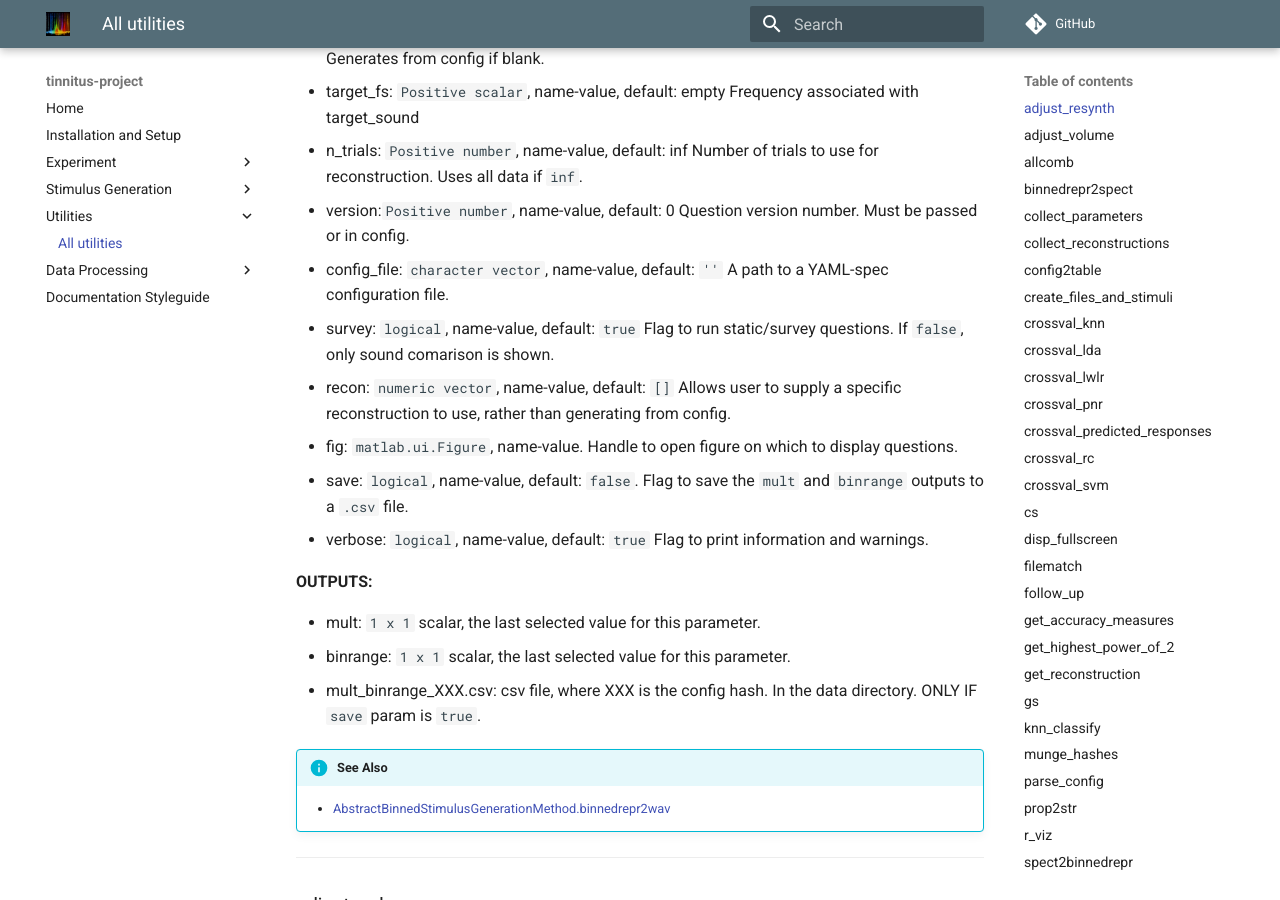
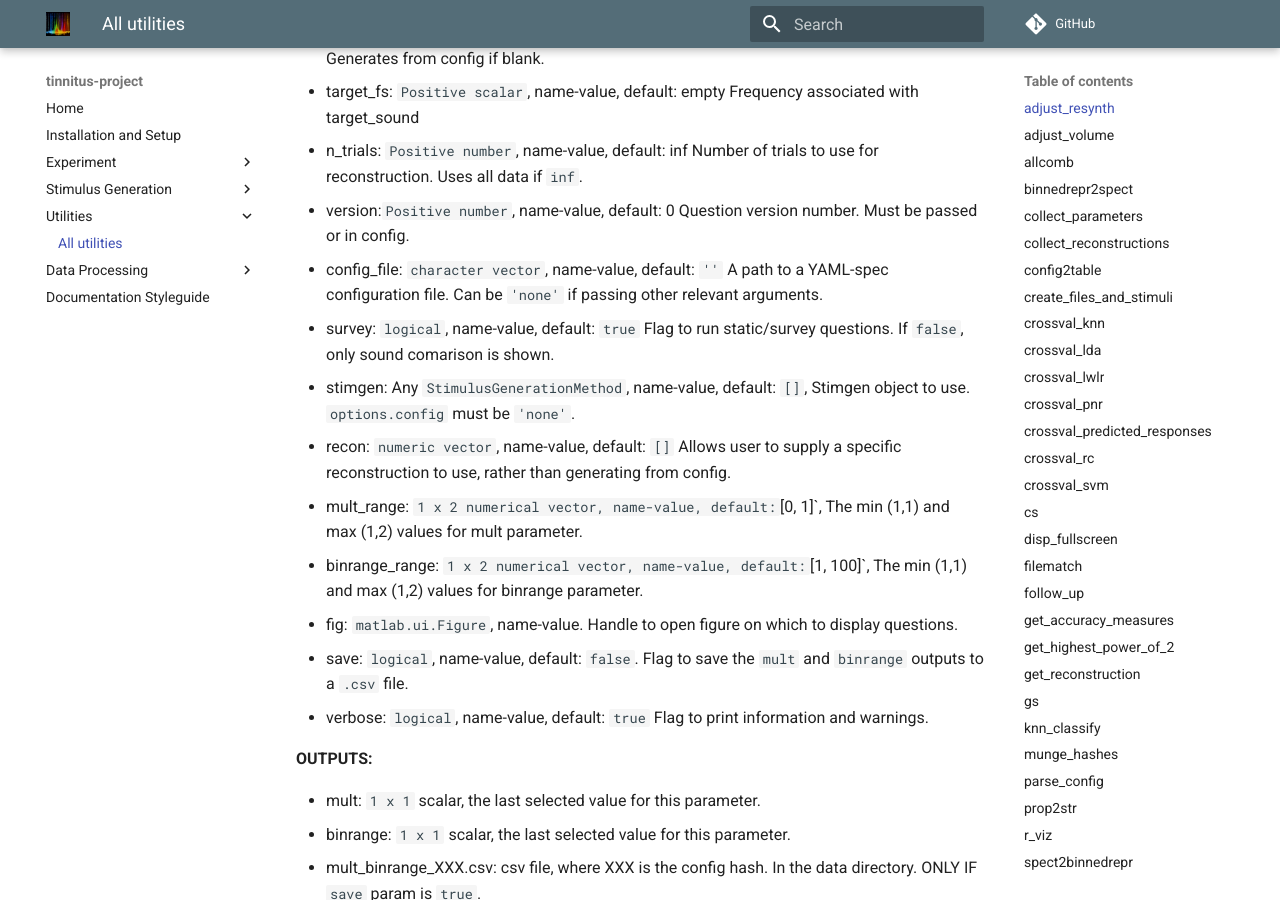
Before and after one commit to The-Lammert-Lab/tinnitus-reconstruction, an MkDocs documentation site: the page built from docs/utils.md, in a window 1280 px wide and 900 px high, scrolled down 719 px. Built offline with MkDocs 1.6.1 and Material for MkDocs 9.7.7, drawn with Linux system fonts in a browser that asks for light colours; comment, search, counter and statistics services are not loaded.

Commit message:
🤖 Auto-update doc files

```diff
--- a/docs/utils.md
+++ b/docs/utils.md
@@ -32,12 +32,19 @@ Number of trials to use for reconstruction. Uses all data if `inf`.
 Question version number. Must be passed or in config.
 - config_file: `character vector`, name-value, default: ``''``
 A path to a YAML-spec configuration file.
+Can be `'none'` if passing other relevant arguments.
 - survey: `logical`, name-value, default: `true`
 Flag to run static/survey questions. If `false`, only sound
 comarison is shown.
+- stimgen: Any `StimulusGenerationMethod`, name-value, default: `[]`,
+Stimgen object to use. `options.config` must be `'none'`.
 - recon: `numeric vector`, name-value, default: `[]`
 Allows user to supply a specific reconstruction to use,
 rather than generating from config.
+- mult_range: `1 x 2 numerical vector, name-value, default: `[0, 1]`,
+The min (1,1) and max (1,2) values for mult parameter.
+- binrange_range: `1 x 2 numerical vector, name-value, default: `[1, 100]`,
+The min (1,1) and max (1,2) values for binrange parameter.
 - fig: `matlab.ui.Figure`, name-value.
 Handle to open figure on which to display questions.
 - save: `logical`, name-value, default: `false`.
```
